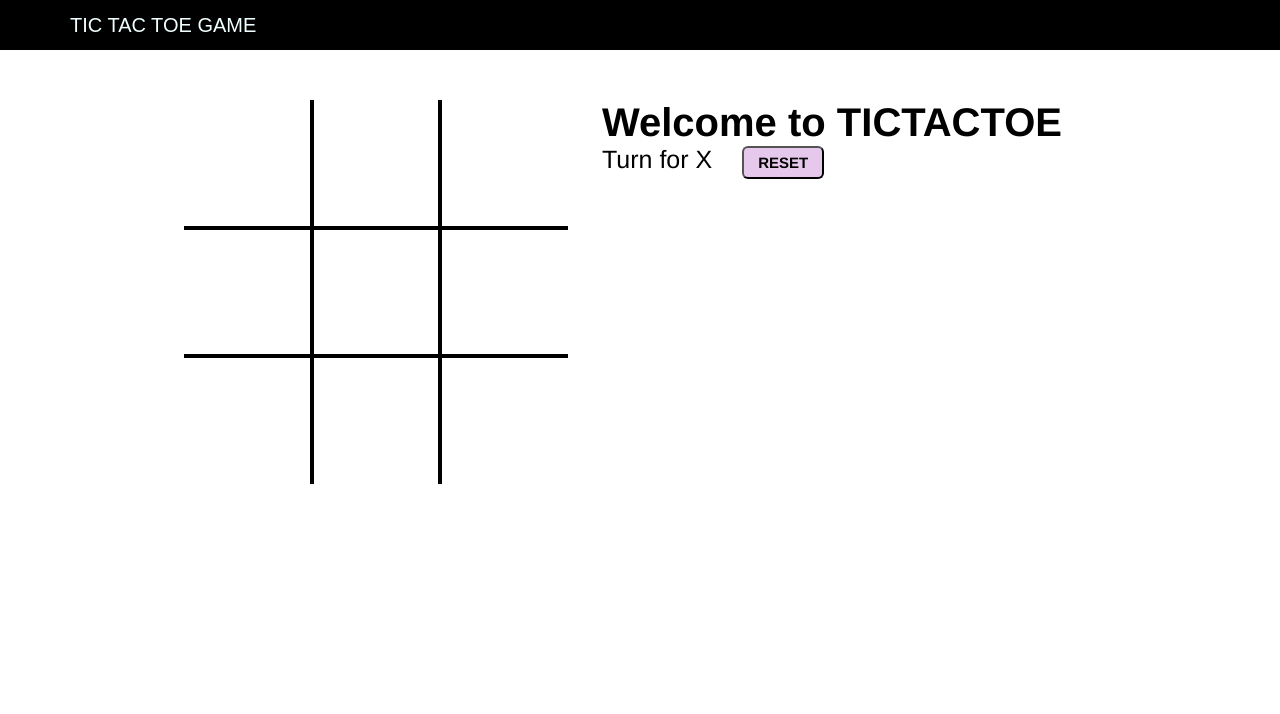
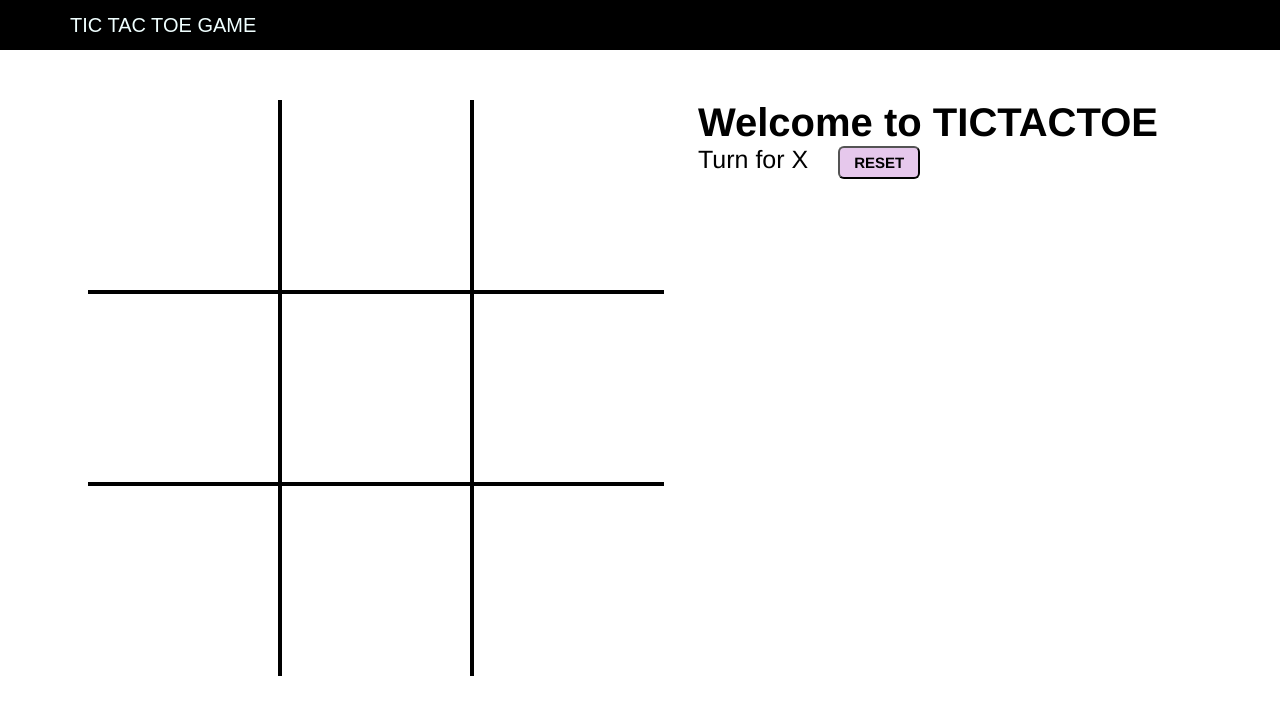
Before and after one commit to Meet1723/TICTACTOE, a plain HTML site: page index.html in a window 1280 px wide. Drawn offline with Linux system fonts and the light colour scheme.

Commit message:
style.css

```diff
--- a/style.css
+++ b/style.css
@@ -27,8 +27,8 @@ nav ul{
 
 .container{
     display: grid;
-    grid-template-rows: repeat(3, 10vw);
-    grid-template-columns: repeat(3, 10vw);
+    grid-template-rows: repeat(3, 15vw);
+    grid-template-columns: repeat(3, 15vw);
     font-family:'Franklin Gothic Medium', 'Arial Narrow', Arial, sans-serif;
 }
 
```
